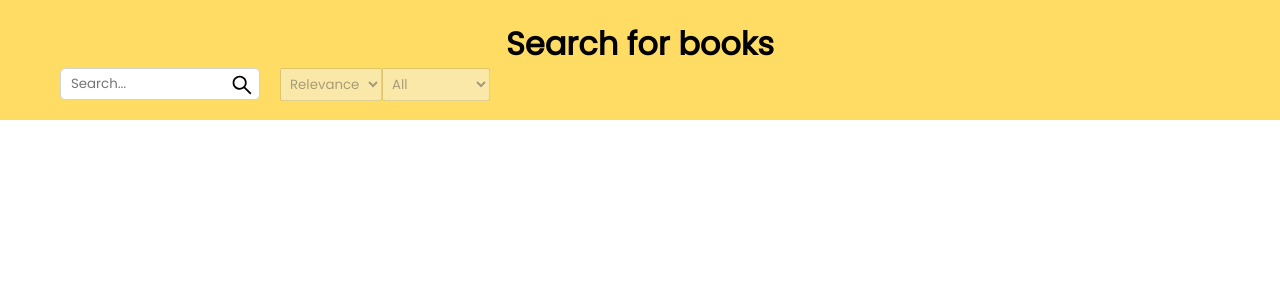
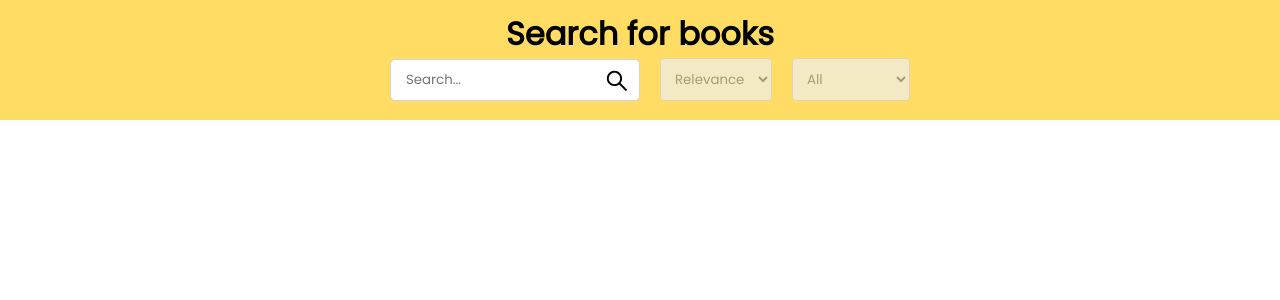
Before and after one commit to alexandrIvanovDev/search-books, a React (Vite) app: page / in a window 1280 px wide. Shown: the top 300 px of the page. Built offline with nearby package versions, Linux system fonts and the light colour scheme.

Commit message:
Add file for select and filter, add some styles,

```diff
--- /dev/null
+++ b/src/components/filter/Filter.module.css
@@ -0,0 +1,13 @@
+.content {
+    margin-left: 20px;
+}
+
+.categorySelect {
+    margin-left: 20px;
+}
+
+@media (max-width: 540px) {
+    .content {
+        margin: 10px 0;
+    }
+}
--- /dev/null
+++ b/src/components/filter/Filter.tsx
@@ -0,0 +1,54 @@
+import {ChangeEvent, FC} from 'react';
+import {useDispatch} from 'react-redux';
+import {AppDispatch} from '../../store/store.ts';
+import {changeCategory, setOrder} from '../../store/reducers/filterReducer.ts';
+import {fetchBooks} from '../../store/reducers/booksReducer.ts';
+import {OptionType, OrderFilterType} from '../header/Header.tsx';
+import s from './Filter.module.css'
+import {Select} from '../select/Select.tsx';
+
+type PropsType = {
+    orderByFilter: OrderFilterType
+    categoryFilter: string
+    value: string
+    orderByOptions: Array<OptionType>
+    categoriesOptions: Array<OptionType>
+}
+export const Filter: FC<PropsType> = (props) => {
+
+    const {orderByFilter, orderByOptions, value, categoryFilter, categoriesOptions} = props
+
+    const dispatch = useDispatch<AppDispatch>()
+
+    const onChangeFilter = (e: ChangeEvent<HTMLSelectElement>) => {
+        dispatch(setOrder(e.currentTarget.value as OrderFilterType))
+        dispatch(fetchBooks({term: value, orderBy: e.currentTarget.value as OrderFilterType, category: categoryFilter}))
+    }
+
+    const onChangeCategoriesFilter = (e: ChangeEvent<HTMLSelectElement>) => {
+        dispatch(changeCategory(e.currentTarget.value))
+        dispatch(fetchBooks({term: value, orderBy: orderByFilter, category: e.currentTarget.value}))
+    }
+
+    return (
+        <div className={s.content}>
+
+            <Select
+                defaultOption="Sorting by"
+                filter={orderByFilter}
+                changeFilter={onChangeFilter}
+                value={value}
+                option={orderByOptions}
+            />
+
+            <Select
+                defaultOption="Categories"
+                filter={categoryFilter}
+                changeFilter={onChangeCategoriesFilter}
+                value={value}
+                option={categoriesOptions}
+                addClass={s.categorySelect}
+            />
+        </div>
+    )
+}
--- a/src/components/header/Header.module.css
+++ b/src/components/header/Header.module.css
@@ -1,6 +1,6 @@
 .header {
     min-height: 120px;
-    background: rgba(255,199,4,0.62);
+    background: rgba(255, 199, 4, 0.62);
     width: 100vw;
 }
 
@@ -8,11 +8,15 @@
     width: 1200px;
     margin: 0 auto;
     height: 100%;
+    display: flex;
+    flex-direction: column;
+    align-items: center;
+    justify-content: space-around;
 }
 
 .title {
     text-align: center;
-    margin-top: 20px;
+    margin-top: 10px;
 }
 
 a {
@@ -20,14 +24,10 @@ a {
     color: black;
 }
 
-.selectSort {
-    padding: 5px;
-    cursor: pointer;
-    transition: all 0.3s;
-}
-
-.selectSort:disabled {
-    cursor: initial;
+.filterBlock {
+    display: flex;
+    align-items: center;
+    margin-left: 20px;
 }
 
 @media (max-width: 1200px) {
@@ -35,3 +35,9 @@ a {
         width: 100%;
     }
 }
+
+@media (max-width: 540px) {
+    .filterBlock {
+        flex-direction: column;
+    }
+}
--- a/src/components/header/Header.tsx
+++ b/src/components/header/Header.tsx
@@ -1,11 +1,11 @@
 import s from './Header.module.css'
 import {SearchInput} from '../searchInput/SearchInput.tsx';
-import {ChangeEvent, FC, useState} from 'react';
+import {useState} from 'react';
 import {useDispatch, useSelector} from 'react-redux';
 import {AppDispatch, RootState} from '../../store/store.ts';
 import {Link, useLocation} from 'react-router-dom';
-import {changeCategory, setOrder} from '../../store/reducers/filterReducer.ts';
 import {fetchBooks} from '../../store/reducers/booksReducer.ts';
+import {Filter} from '../filter/Filter.tsx';
 
 export type OrderFilterType = 'relevance' | 'newest'
 
@@ -48,7 +48,7 @@ export const Header = () => {
                     <Link to="/">Search for books</Link>
                 </h1>
                 {location.pathname === '/'
-                    && <div style={{display: 'flex', marginLeft: 20}}>
+                    && <div className={s.filterBlock}>
                         <SearchInput value={value} setValue={setValue} searchBooks={searchBooks}/>
 
                         <Filter
@@ -63,72 +63,3 @@ export const Header = () => {
         </div>
     )
 }
-
-type PropsType = {
-    orderByFilter: OrderFilterType
-    categoryFilter: string
-    value: string
-    orderByOptions: Array<OptionType>
-    categoriesOptions: Array<OptionType>
-}
-
-export const Filter: FC<PropsType> = (props) => {
-
-    const {orderByFilter, orderByOptions, value, categoryFilter, categoriesOptions} = props
-
-    const dispatch = useDispatch<AppDispatch>()
-
-    const onChangeFilter = (e: ChangeEvent<HTMLSelectElement>) => {
-        dispatch(setOrder(e.currentTarget.value as OrderFilterType))
-        dispatch(fetchBooks({term: value, orderBy: e.currentTarget.value as OrderFilterType, category: categoryFilter}))
-    }
-
-    const onChangeCategoriesFilter = (e: ChangeEvent<HTMLSelectElement>) => {
-        dispatch(changeCategory(e.currentTarget.value))
-        dispatch(fetchBooks({term: value, orderBy: orderByFilter, category: e.currentTarget.value}))
-    }
-
-    return (
-        <div style={{marginLeft: 20}}>
-
-            <Select
-                defaultOption="Sorting by"
-                filter={orderByFilter}
-                changeFilter={onChangeFilter}
-                value={value}
-                option={orderByOptions}
-            />
-
-            <Select
-                defaultOption="Categories"
-                filter={categoryFilter}
-                changeFilter={onChangeCategoriesFilter}
-                value={value}
-                option={categoriesOptions}
-            />
-        </div>
-    )
-}
-
-type SelectPropsType = {
-    defaultOption: string
-    filter: OrderFilterType | string
-    changeFilter: (e: ChangeEvent<HTMLSelectElement>) => void
-    value: string
-    option: Array<OptionType>
-}
-
-export const Select: FC<SelectPropsType> = ({defaultOption, filter, changeFilter, option, value}) => {
-    return (
-        <select className={s.selectSort}
-                value={filter}
-                onChange={changeFilter}
-                disabled={value.trim() === ''}
-        >
-            <option value="" disabled>{defaultOption}</option>
-
-            {option.map(o => <option value={o.value} key={o.value}>{o.name}</option>)}
-
-        </select>
-    )
-}
--- a/src/components/searchInput/SearchInput.module.css
+++ b/src/components/searchInput/SearchInput.module.css
@@ -3,8 +3,8 @@
 }
 
 .input {
-    width: 200px;
-    padding: 5px 55px 5px 10px;
+    width: 250px;
+    padding: 10px 55px 10px 15px;
     border: 1px solid lightgrey;
     border-radius: 5px;
     outline: none;
@@ -21,17 +21,17 @@
 
 .deleteIcon {
     position: absolute;
-    top: 4px;
-    left: 145px;
-    font-size: 24px;
+    top: 8px;
+    right: 35px;
+    font-size: 26px;
     cursor: pointer;
 }
 
 .searchIcon {
     position: absolute;
-    top: 5px;
-    left: 170px;
-    font-size: 24px;
+    top: 9px;
+    right: 10px;
+    font-size: 26px;
     cursor: pointer;
 }
 
--- /dev/null
+++ b/src/components/select/Select.module.css
@@ -0,0 +1,22 @@
+.select {
+    padding: 10px;
+    cursor: pointer;
+    transition: all 0.3s;
+    border-radius: 4px;
+    border-color: lightgrey;
+    outline: none;
+}
+
+.select:hover {
+    border: 1px solid #b1b1b1;
+    box-shadow: rgba(0, 0, 0, 0.25) 1px 1px;
+}
+
+.select:active {
+    border: 1px solid #b1b1b1;
+    box-shadow: rgba(0, 0, 0, 0.25) 1px 1px;
+}
+
+.select:disabled {
+    cursor: initial;
+}
--- /dev/null
+++ b/src/components/select/Select.tsx
@@ -0,0 +1,29 @@
+import {ChangeEvent, FC} from 'react';
+import s from './Select.module.css';
+import {OptionType, OrderFilterType} from '../header/Header.tsx';
+import clsx from 'clsx';
+
+type PropsType = {
+    defaultOption: string
+    filter: OrderFilterType | string
+    changeFilter: (e: ChangeEvent<HTMLSelectElement>) => void
+    value: string
+    option: Array<OptionType>
+    addClass?: string
+}
+export const Select: FC<PropsType> = (props) => {
+    const {defaultOption, filter, changeFilter, option, value, addClass} = props
+    const selectClass = clsx(s.select, addClass)
+    return (
+        <select className={selectClass}
+                value={filter}
+                onChange={changeFilter}
+                disabled={value.trim() === ''}
+        >
+            <option value="" disabled>{defaultOption}</option>
+
+            {option.map(o => <option value={o.value} key={o.value}>{o.name}</option>)}
+
+        </select>
+    )
+}
```
